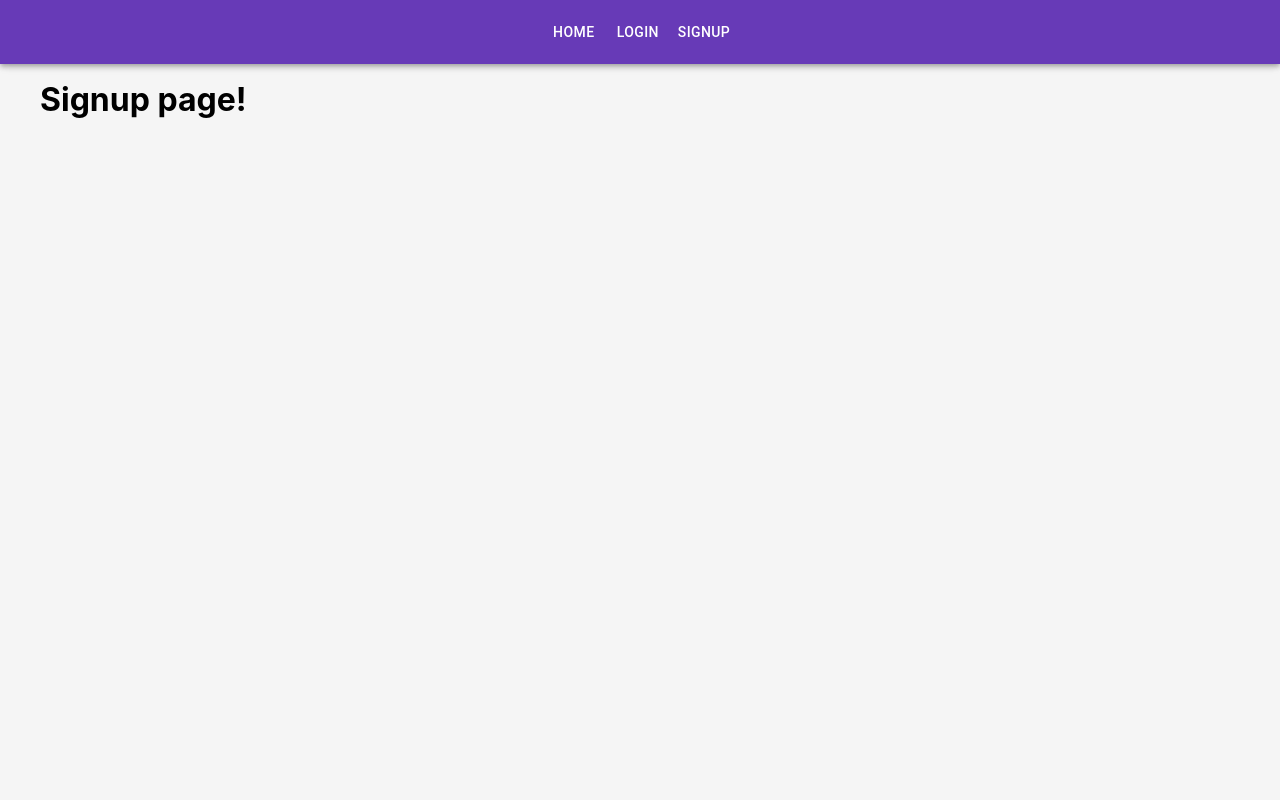
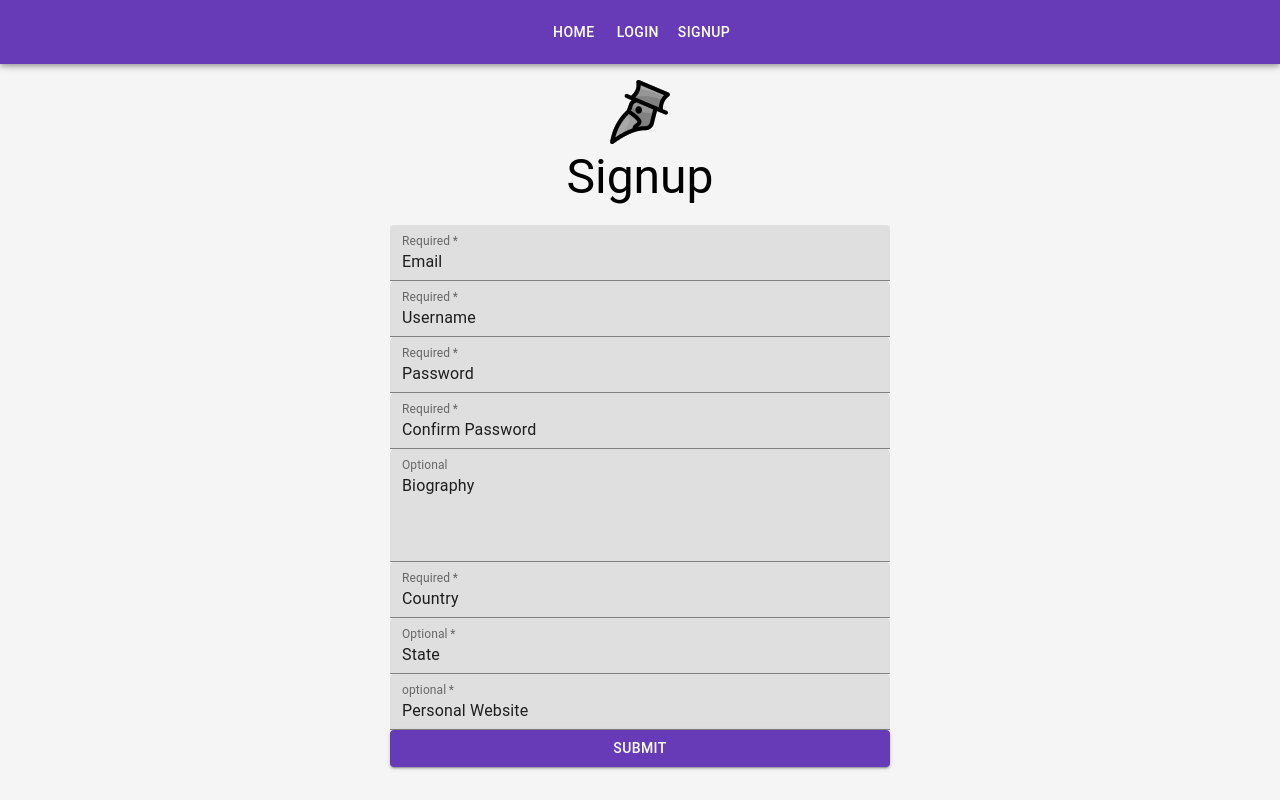
Before and after one commit to krbrennan/social-scourge, a React (Create React App) app in the folder socialscourge-client/: page /signup in a window 1280 px wide. Built offline with nearby package versions, Linux system fonts and the light colour scheme.

Commit message:
Working on signup page. Need to handle signup page errors now

```diff
--- a/socialscourge-client/src/components/Post.js
+++ b/socialscourge-client/src/components/Post.js
@@ -40,9 +40,6 @@ class Post extends Component {
     render() {
         const { classes, post: { username, createdAt, body, userImg, likeCount, commentCount, postId } } = this.props;
         dayjs.extend(relativeTime)
-        const todayDay = dayjs(Date.now()).format();
-        // const daysAgo = dayjs(Date.now(), ['D']).subtract(dayjs(createdAt)).toString();
-        const daysAgo = dayjs(createdAt).date()
         return (
             <Card spacing={16} className={classes.card}>
                 <CardMedia
--- a/socialscourge-client/src/pages/login.js
+++ b/socialscourge-client/src/pages/login.js
@@ -94,8 +94,8 @@ class login extends Component {
                     label='Email'
                     variant='filled'
                     name='email'
-                    onChange={this.handleChange} /
-                >
+                    onChange={this.handleChange}
+                />
                 <TextField
                     helperText={errors.email}
                     error={errors.email ? true : false}
--- a/socialscourge-client/src/pages/signup.js
+++ b/socialscourge-client/src/pages/signup.js
@@ -1,19 +1,127 @@
 import React, { Component } from 'react';
+import logo from '../images/plague.png';
+
+import axios from 'axios';
 
 
 // Material-ui
 import FormGroup from '@material-ui/core/FormGroup';
 import FormControl from '@material-ui/core/FormControl';
+import { TextField, Typography } from '@material-ui/core';
+import { withStyles } from '@material-ui/styles';
+import Button from '@material-ui/core/Button';
+
+const styles = {
+    signupPage: {
+        margin: '80px auto 0 auto',
+        width: "auto",
+        display: "flex",
+        flexDirection: "column"
+    },
+    signupTop: {
+        margin: '0 auto',
+        display: 'flex',
+        flexDirection: 'column'
+    },
+    img: {
+        margin: '0 auto',
+        marginBottom: 5
+    },
+    formContainer: {
+        marginTop: 20,
+        margin: '0 auto',
+        display: "flex",
+        flexDirection: "column"
+    },
+    formContainerItem: {
+        // marginTop: 5
+        width: 500
+    }
+}
 
 export class signup extends Component {
+
+    constructor(props){
+        super(props)
+        this.state = {
+            email: '',
+            password: '',
+            confirmPassword: '',
+            biography: '',
+            country: '',
+            state: '',
+            website: '',
+            errors: ''
+        }
+    }
+
+    handleChange = (props) => {
+        // console.log(props.target.value)
+        // console.log(props.currentTarget.name)
+        this.setState({
+            [props.target.name]: props.target.value
+        })
+    }
+
+    handleSubmit = (event) => {
+        event.preventDefault();
+        const userData = {
+            email: this.state.email,
+            password: this.state.password,
+            confirmPassword: this.state.confirmPassword,
+            username: this.state.username,
+            biograpgy: this.state.biography,
+            country: this.state.country,
+            state: this.state.state,
+            website: this.state.website
+        }
+
+        axios.post('/signup', userData)
+            .then((res) => {
+                console.log("Great success")
+            })
+            .catch((err) => {
+                console.log(err)
+            })
+    }
+
+
     render() {
+        const { classes } = this.props;
         return (
-            <div className='container'>
-                <h1>Signup page!</h1>
-
+            <div className={classes.signupPage}>
+                <div className={ classes.signupTop }>
+                    <img src={ logo } className={ classes.img }/>
+                    <Typography variant='h3'>
+                        Signup
+                    </Typography>
+                </div>
+                <form className={classes.formContainer} onSubmit={ this.handleSubmit }>
+                    <TextField className={ classes.formContainerItem } onChange={ this.handleChange } variant='filled' required label='Required' name='email' defaultValue='Email' />
+                    <TextField className={ classes.formContainerItem } onChange={ this.handleChange } variant='filled' required label='Required' name='username' defaultValue='Username' />
+                    <TextField className={ classes.formContainerItem } onChange={ this.handleChange } variant='filled' required label='Required' name='password' defaultValue='Password' />
+                    <TextField className={ classes.formContainerItem } onChange={ this.handleChange } variant='filled' required label='Required' name='confirmPassword' defaultValue='Confirm Password' />
+                    <TextField className={ classes.formContainerItem } onChange={ this.handleChange } variant='filled' multiline rows={4} label='Optional' name='biography' defaultValue='Biography' />
+                    <TextField className={ classes.formContainerItem } onChange={ this.handleChange } variant='filled' required label='Required' name='country' defaultValue='Country' />
+                    <TextField className={ classes.formContainerItem } onChange={ this.handleChange } variant='filled' required label='Optional' name='state' defaultValue='State' />
+                    <TextField className={ classes.formContainerItem } onChange={ this.handleChange } variant='filled' required label='optional' name='website' defaultValue='Personal Website' />
+                    {/* <TextField className={ classes.formContainerItem } label='Optional' def/> */}
+                    <Button variant='contained' color='primary' type='submit'>Submit</Button>
+                </form>
             </div>
         )
     }
 }
 
-export default signup
+export default withStyles(styles)(signup)
+// export default signup
+
+// field elements:
+// bio
+// password
+// confirm password
+// email
+// imgUrl (optional)
+// location
+// username
+// any personal website links
```
